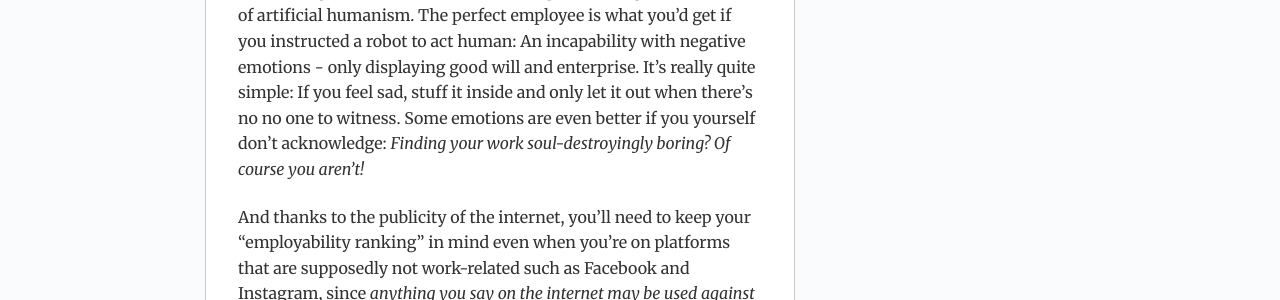
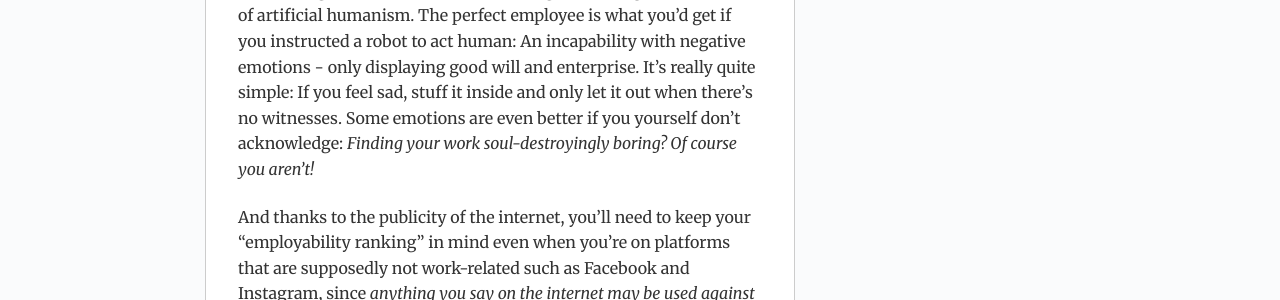
Before and after one commit to gdbroman/broman.blog, a Jekyll site: the page built from _posts/2020/2020-08-13-on-being-employable.md, in a window 1280 px wide. Shown: the part 1468-1768 px from the top of the page. Built offline with Jekyll 4.4.1, drawn with Linux system fonts in a browser that asks for light colours; some of the changed text lies outside the part shown.

Commit message:
revision

```diff
--- a/_posts/2020/2020-08-13-on-being-employable.md
+++ b/_posts/2020/2020-08-13-on-being-employable.md
@@ -13,6 +13,6 @@
 
 Dystopian? A bit, I’ll admit. I'm definitely not being _professional_, anyways. In fact, if a recruiter were to read this, I’d probably be removed from that company’s hiring list.
 
-What being employable really means might be thought of as a sort of artificial humanism. The perfect employee is what you’d get if you instructed a robot to act human: An incapability with negative emotions - only displaying good will and enterprise. It's really quite simple: If you feel sad, stuff it inside and only let it out when there's no no one to witness. Some emotions are even better if you yourself don’t acknowledge: _Finding your work soul-destroyingly boring? Of course you aren’t!_
+What being employable really means might be thought of as a sort of artificial humanism. The perfect employee is what you’d get if you instructed a robot to act human: An incapability with negative emotions - only displaying good will and enterprise. It's really quite simple: If you feel sad, stuff it inside and only let it out when there's no witnesses. Some emotions are even better if you yourself don’t acknowledge: _Finding your work soul-destroyingly boring? Of course you aren’t!_
 
 And thanks to the publicity of the internet, you'll need to keep your “employability ranking” in mind even when you're on platforms that are supposedly not work-related such as Facebook and Instagram, since _anything you say on the internet may be used against you in the court of hiring._ Everything you post can be found with a quick Google search - and the recruiter _will_ Google search, mind you - so you better stay professional.
```
